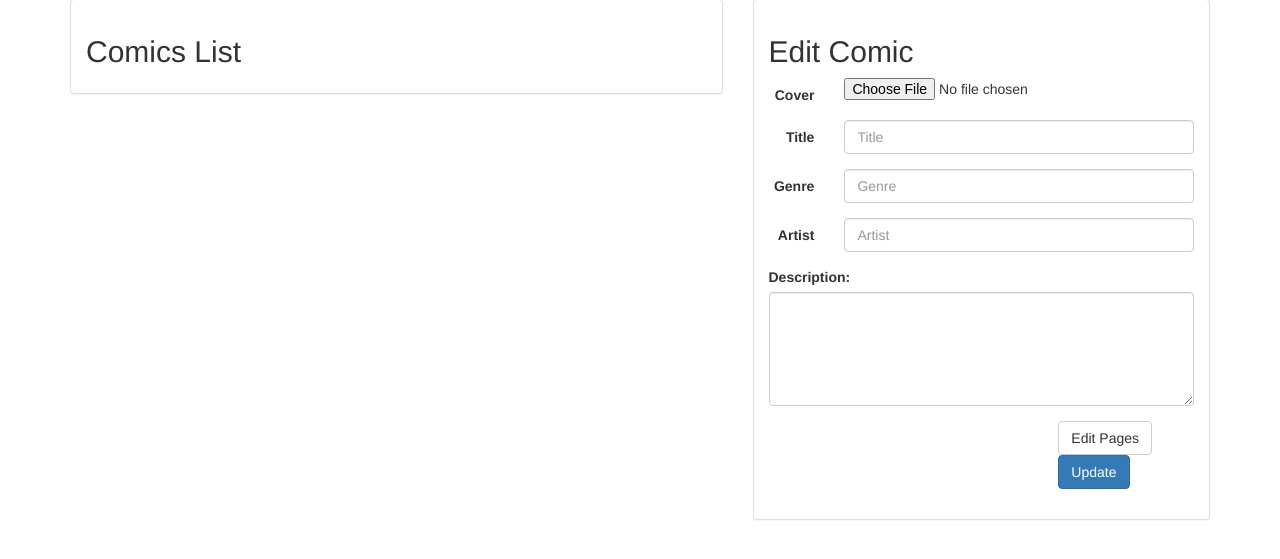
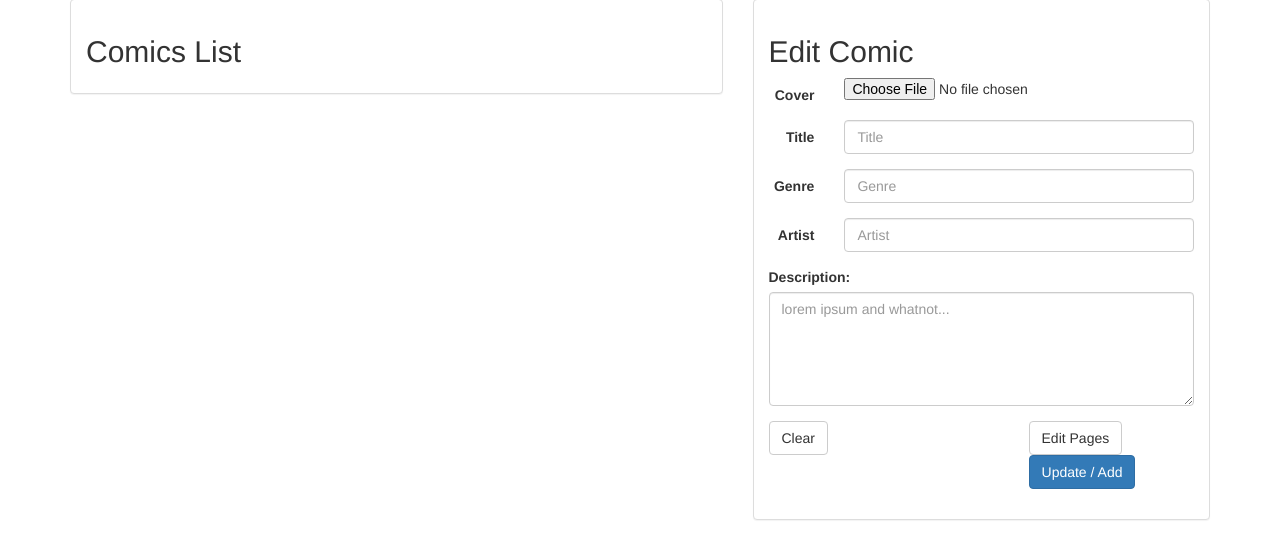
Before and after one commit to deadSnowman/dsm-Comics, a CodeIgniter app: page /database/comic/admin in a window 1280 px wide. Shown: the part 121-680 px from the top of the page. Run offline with CodeIgniter, Linux system fonts and the light colour scheme; data that the repository does not hold is empty; some libraries are stand-ins or nearby versions.

Commit message:
pushing changes before passing out

```diff
--- a/application/views/admin/comicsadmin.php
+++ b/application/views/admin/comicsadmin.php
@@ -19,12 +19,13 @@
     <div class="col-sm-5">
       <div class="panel panel-default">
         <div class="panel-body">
-          <h2>Edit Comic</h2>
+          <h2 id="ec_title">Edit Comic</h2>
 
           <form class="form-horizontal">
+            <input type="hidden" id="comic_id" value="0">
             <div class="form-group">
               <label for="inputTitle" class="col-sm-2 control-label">Cover</label>
-              <input class="col-sm-10" type="file" name="inputCover" id="inputCover" required>
+              <input class="col-sm-10" type="file" name="inputCover" id="inputCover">
             </div>
             <div class="form-group">
               <label for="inputTitle" class="col-sm-2 control-label">Title</label>
@@ -47,13 +48,14 @@
             <div class="form-group">
               <div class="col-sm-12">
                 <label for="inputDescription">Description:</label>
-                <textarea class="form-control" rows="5" id="inputDescription"></textarea>
+                <textarea class="form-control" rows="5" id="inputDescription" placeholder="lorem ipsum and whatnot..."></textarea>
               </div>
             </div>
+            <button type="submit" class="btn btn-default" id="clear_editcomic">Clear</button>
             <div class="form-group pull-right">
               <div class="col-sm-offset-2 col-sm-10">
                 <button type="submit" class="btn btn-default">Edit Pages</button>
-                <button type="submit" class="btn btn-primary">Update</button>
+                <button type="submit" class="btn btn-primary">Update / Add</button>
               </div>
             </div>
             <div class="clearfix"></div>
--- a/application/views/admin/comicsadmin_js.php
+++ b/application/views/admin/comicsadmin_js.php
@@ -10,6 +10,19 @@
 
 $(document).ready(function () {
   //alert("test");
+});
+
+$("#clear_editcomic").click(function() {
+  $('#ec_title').html("Edit Comic");
+  $('#comic_id').val("");
+
+  $('#inputCover').val("");
+  $('#inputTitle').val("");
+  $('#inputGenre').val("");
+  $('#inputArtist').val("");
+  $('#inputDescription').val("");
+
+  return false;
 });
 
 $("a.comic_list_item").click(function() {
@@ -27,7 +40,11 @@ $("a.comic_list_item").click(function() {
    url: base_url + "comic/loadEditComic",
    data: post_data,
    success: function(result){
+     $('#comic_id').val(comic_id);
+     $('#ec_title').html("Edit Comic - " + comic_id);
+
      var data = JSON.parse(result);
+     $('#inputCover').val(data.cover_image);
      $('#inputTitle').val(data.title);
      $('#inputGenre').val(data.genre);
      $('#inputArtist').val(data.artist);
```
